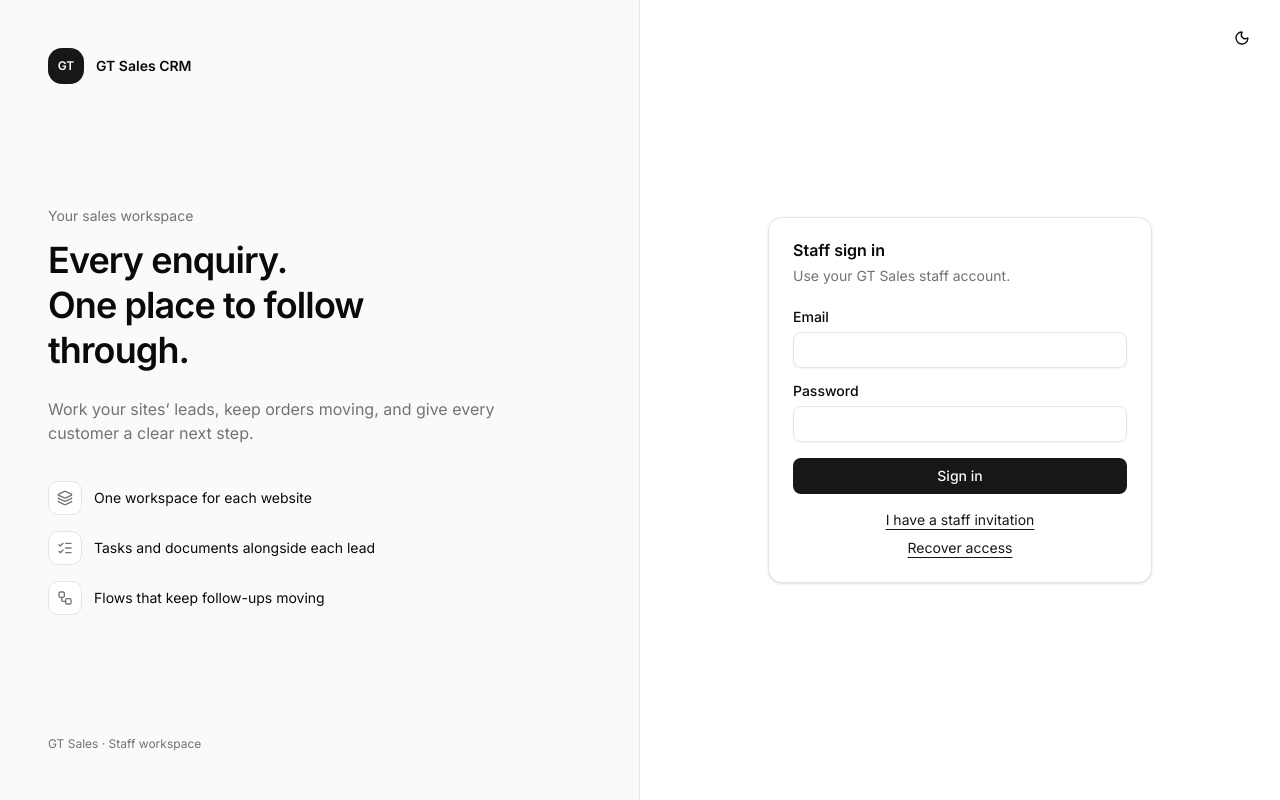
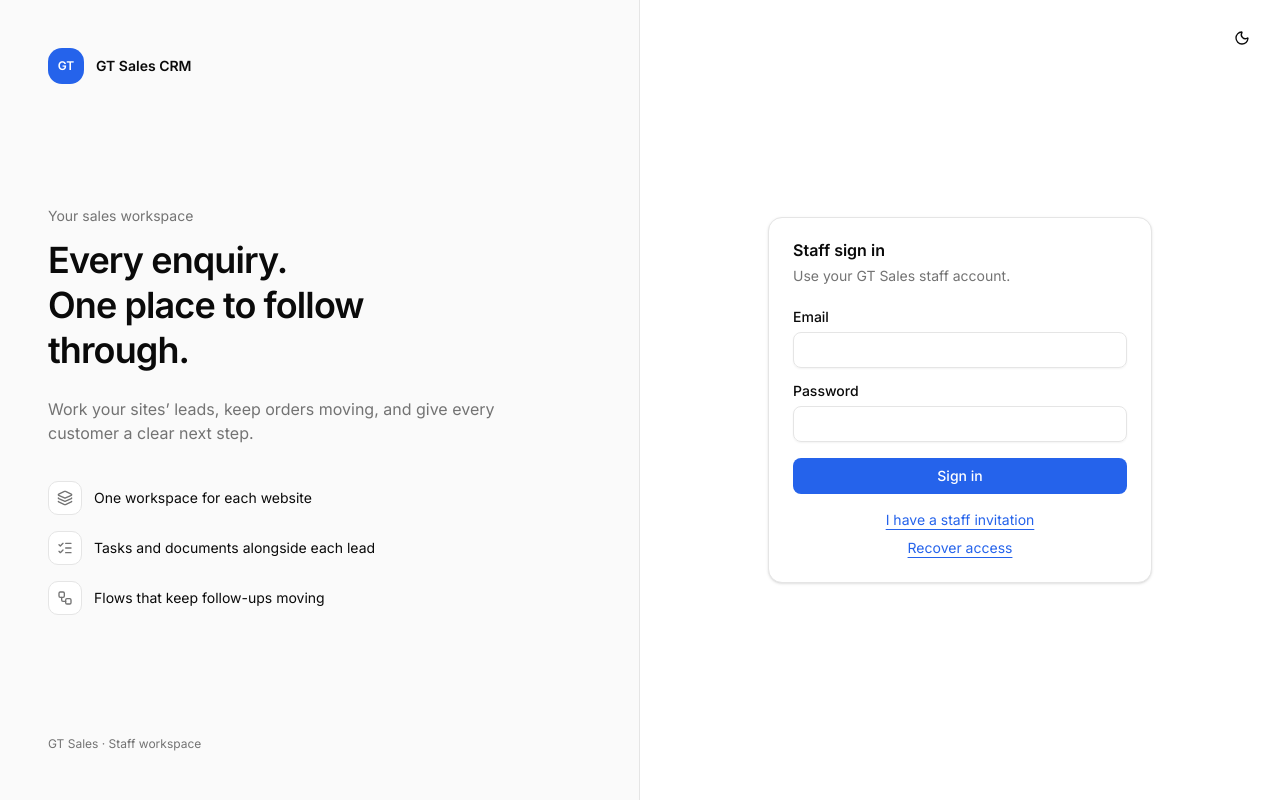
Before and after one commit to GT-Sales/crm, a Next.js app in the folder apps/admin/: page /login in a window 1280 px wide. Built offline with nearby package versions, Linux system fonts and the light colour scheme; no server answers.

Commit message:
feat(admin): add restrained color accents to CRM controls and indicators

```diff
--- a/apps/admin/src/app/crm-theme.css
+++ b/apps/admin/src/app/crm-theme.css
@@ -1,25 +1,9 @@
 /**
- * CRM surfaces matched to the live Shadcnblocks reference: neutral colors,
- * monochrome controls, fine borders and consistent component proportions.
+ * CRM surfaces keep neutral backgrounds, with a restrained blue accent for
+ * actions and navigation and small semantic indicators for outcomes.
  * The admin uses the light palette by default and keeps a browser-local dark
  * preference. Shadcnblocks-inspired surfaces are scoped to this app.
  */
-
-:root {
-  --crm-header: oklch(0.985 0 0);
-  --crm-chip: oklch(0.96 0.03 27);
-  --crm-chip-border: oklch(0.88 0.06 27);
-  --crm-chip-foreground: var(--primary);
-}
-
-/* Dark: a header a shade above the background and a dim red chip with light
-   red text. */
-.dark {
-  --crm-header: oklch(0.18 0 0);
-  --crm-chip: oklch(0.26 0.06 27);
-  --crm-chip-border: oklch(0.4 0.1 27);
-  --crm-chip-foreground: oklch(0.88 0.06 20);
-}
 
 @theme inline {
   --color-crm-header: var(--crm-header);
@@ -34,30 +18,42 @@
   --radius: 0.625rem;
   --background: oklch(1 0 0);
   --foreground: oklch(0.145 0 0);
-  --primary: oklch(0.205 0 0);
-  --primary-foreground: oklch(0.985 0 0);
+  --primary: #2563eb;
+  --primary-foreground: #ffffff;
   --card: oklch(1 0 0);
   --card-foreground: var(--foreground);
   --popover: var(--card);
   --popover-foreground: var(--foreground);
   --muted: oklch(0.97 0 0);
   --muted-foreground: oklch(0.556 0 0);
-  --accent: var(--muted);
-  --accent-foreground: var(--foreground);
+  --accent: #eff6ff;
+  --accent-foreground: #1d4ed8;
+  --ring: #2563eb;
   --border: oklch(0.922 0 0);
   --input: var(--border);
   --sidebar: oklch(0.985 0 0);
   --sidebar-foreground: var(--foreground);
-  --sidebar-accent: oklch(0.97 0 0);
-  --sidebar-accent-foreground: var(--foreground);
+  --sidebar-accent: #eff6ff;
+  --sidebar-accent-foreground: #1d4ed8;
+  --sidebar-ring: var(--ring);
   --sidebar-border: var(--border);
   --crm-header: var(--card);
-  --chart-1: oklch(0.205 0 0);
+  --chart-1: #2563eb;
+  --chart-2: #0f766e;
+  --chart-3: #b45309;
+  --chart-4: #7c3aed;
+  --chart-5: #64748b;
   --sidebar-primary: var(--primary);
   --sidebar-primary-foreground: var(--primary-foreground);
-  --crm-chip: var(--muted);
-  --crm-chip-border: var(--border);
-  --crm-chip-foreground: var(--foreground);
+  --crm-chip: #eff6ff;
+  --crm-chip-border: #bfdbfe;
+  --crm-chip-foreground: #1d4ed8;
+  --crm-success: #047857;
+  --crm-success-surface: #ecfdf5;
+  --crm-warning: #b45309;
+  --crm-warning-surface: #fffbeb;
+  --crm-danger: #be123c;
+  --crm-danger-surface: #fff1f2;
 }
 
 .crm-ui.dark {
@@ -70,10 +66,27 @@
   --muted-foreground: oklch(0.708 0 0);
   --border: oklch(1 0 0 / 10%);
   --sidebar: oklch(0.18 0 0);
-  --sidebar-accent: var(--muted);
-  --primary: oklch(0.922 0 0);
-  --primary-foreground: oklch(0.205 0 0);
-  --chart-1: oklch(0.922 0 0);
+  --primary: #93c5fd;
+  --primary-foreground: #172554;
+  --accent: #172554;
+  --accent-foreground: #bfdbfe;
+  --ring: #60a5fa;
+  --sidebar-accent: #172554;
+  --sidebar-accent-foreground: #bfdbfe;
+  --chart-1: #60a5fa;
+  --chart-2: #5eead4;
+  --chart-3: #fbbf24;
+  --chart-4: #c4b5fd;
+  --chart-5: #94a3b8;
+  --crm-chip: #172554;
+  --crm-chip-border: #1e40af;
+  --crm-chip-foreground: #bfdbfe;
+  --crm-success: #6ee7b7;
+  --crm-success-surface: #062e25;
+  --crm-warning: #fcd34d;
+  --crm-warning-surface: #38270b;
+  --crm-danger: #fda4af;
+  --crm-danger-surface: #3b1423;
 }
 
 .crm-content {
@@ -152,6 +165,16 @@
 .crm-ui [data-slot='sidebar-menu-button'] {
   font-weight: 400;
 }
+/* Color supports the existing selected state and labels; it is never the only cue. */
+.crm-ui [data-slot='sidebar-menu-button'][data-active='true'] {
+  background: var(--sidebar-accent);
+  color: var(--sidebar-accent-foreground);
+  font-weight: 600;
+}
+.crm-ui [data-slot='tabs-trigger'][data-state='active'] {
+  border-bottom-color: var(--primary);
+  color: var(--primary);
+}
 .crm-ui [data-slot='sidebar-group-label'] {
   font-weight: 400;
 }
@@ -173,9 +196,29 @@
   width: 2rem;
   height: 2rem;
   padding: 0.4375rem;
-  border: 1px solid var(--border);
+  background: var(--accent);
+  color: var(--accent-foreground);
+  border: 1px solid var(--crm-chip-border);
   border-radius: 0.5rem;
-  box-shadow: 0 1px 2px rgb(0 0 0 / 0.04);
+}
+.crm-stat-icon {
+  box-sizing: content-box;
+  padding: 0.375rem;
+  border-radius: 0.5rem;
+  background: var(--accent);
+  color: var(--accent-foreground);
+}
+.crm-stat[data-tone='success'] .crm-stat-icon {
+  background: var(--crm-success-surface);
+  color: var(--crm-success);
+}
+.crm-stat[data-tone='warning'] .crm-stat-icon {
+  background: var(--crm-warning-surface);
+  color: var(--crm-warning);
+}
+.crm-stat[data-tone='danger'] .crm-stat-icon {
+  background: var(--crm-danger-surface);
+  color: var(--crm-danger);
 }
 .crm-stat-grid {
   padding: 1.5rem 0;
--- a/apps/admin/src/components/dashboard-charts.tsx
+++ b/apps/admin/src/components/dashboard-charts.tsx
@@ -66,7 +66,7 @@ export function niceCeiling(peak: number): number {
 }
 
 /**
- * A neutral line and light area show daily volume, with the peak labelled.
+ * An accent line and light area show daily volume, with the peak labelled.
  * Hover, or focus and the arrow keys, reads any day; the same numbers sit
  * in a table for screen readers.
  */
@@ -133,7 +133,7 @@ export function VolumeChart({
             <path
               d={`${line} L${points.at(-1)?.x ?? 600},240 L${points[0]?.x ?? 0},240 Z`}
               fill={SERIES}
-              fillOpacity="0.05"
+              fillOpacity="0.08"
             />
             <path
               d={line}
--- a/apps/admin/src/components/dashboard.tsx
+++ b/apps/admin/src/components/dashboard.tsx
@@ -248,17 +248,22 @@ function Tile({
   hint,
   children,
   icon: Icon = InboxIcon,
+  tone = 'info',
 }: {
   label: string;
   value: number;
   hint: string;
   children?: ReactNode;
   icon?: LucideIcon;
+  tone?: 'info' | 'success' | 'warning' | 'danger';
 }) {
   return (
-    <div className="crm-stat flex min-h-[7.75rem] flex-col justify-center gap-3 px-6 py-3 md:py-0">
+    <div
+      data-tone={tone}
+      className="crm-stat flex min-h-[7.75rem] flex-col justify-center gap-3 px-6 py-3 md:py-0"
+    >
       <h2 className="flex items-center gap-2 text-sm font-normal text-muted-foreground">
-        <Icon className="size-4" aria-hidden="true" />
+        <Icon className="crm-stat-icon size-4 shrink-0" aria-hidden="true" />
         {label}
       </h2>
       <p className="text-xs text-muted-foreground">{hint}</p>
@@ -324,12 +329,14 @@ function StatTiles({
     <div className="crm-stat-grid grid grid-cols-1 overflow-hidden rounded-2xl border bg-card sm:grid-cols-2 lg:grid-cols-4">
       {received}
       <Tile
+        tone="success"
         icon={CircleCheckIcon}
         label={outcomes.done.label}
         value={count(outcomes.done.stages)}
         hint={outcomes.done.hint}
       />
       <Tile
+        tone="warning"
         icon={BellRingIcon}
         label={outcomes.waiting.label}
         value={count(outcomes.waiting.stages)}
@@ -342,6 +349,7 @@ function StatTiles({
         ) : null}
       </Tile>
       <Tile
+        tone="danger"
         label={outcomes.lost.label}
         value={lost}
         hint={`${rate.toFixed(1)}% ${outcomes.lost.hint}`}
--- a/apps/admin/src/components/leads/lead-display.tsx
+++ b/apps/admin/src/components/leads/lead-display.tsx
@@ -158,7 +158,7 @@ export function PersonChip({
       <Avatar className={size === 'xs' ? 'size-5' : 'size-6'}>
         <AvatarFallback
           className={cn(
-            'bg-primary/35 font-semibold text-foreground',
+            'bg-accent font-semibold text-accent-foreground',
             size === 'xs' ? 'text-[9px]' : 'text-[10px]',
           )}
         >
```
Also changed, not shown: 2 other files (tests, documents, lock files or other folders).
